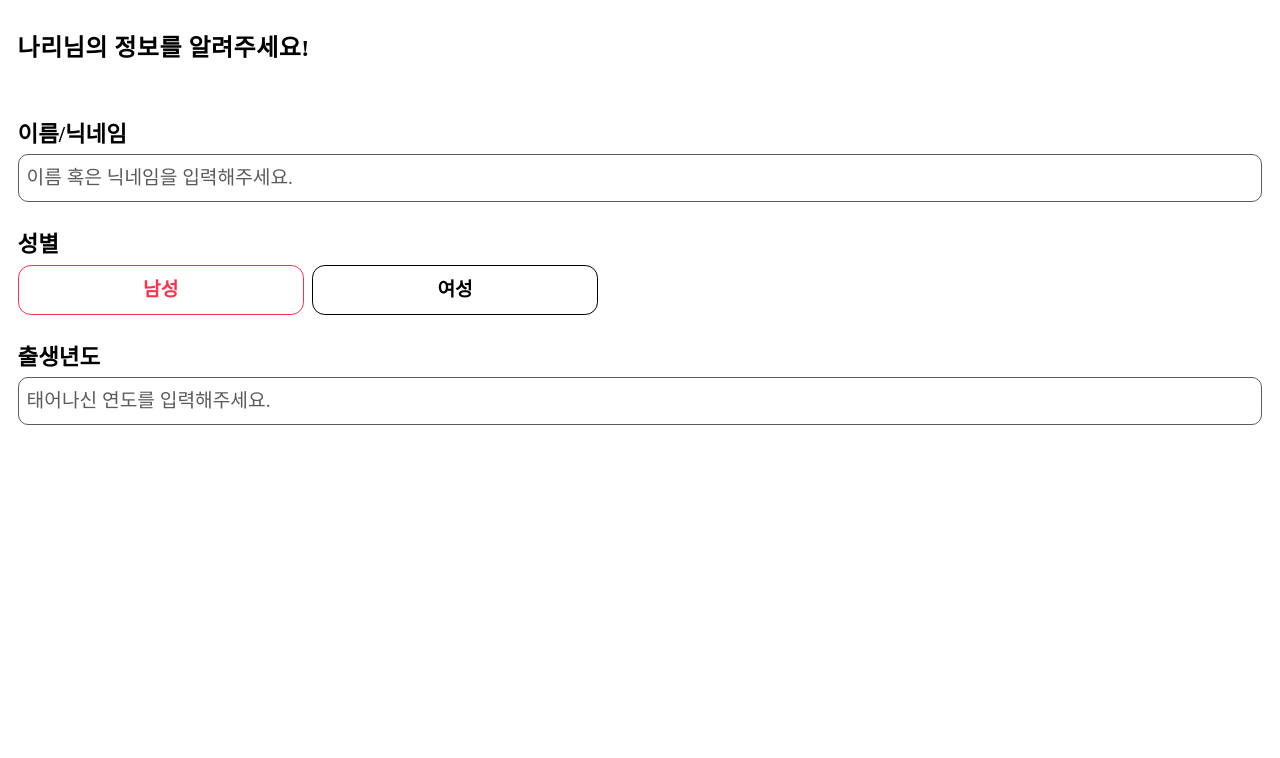
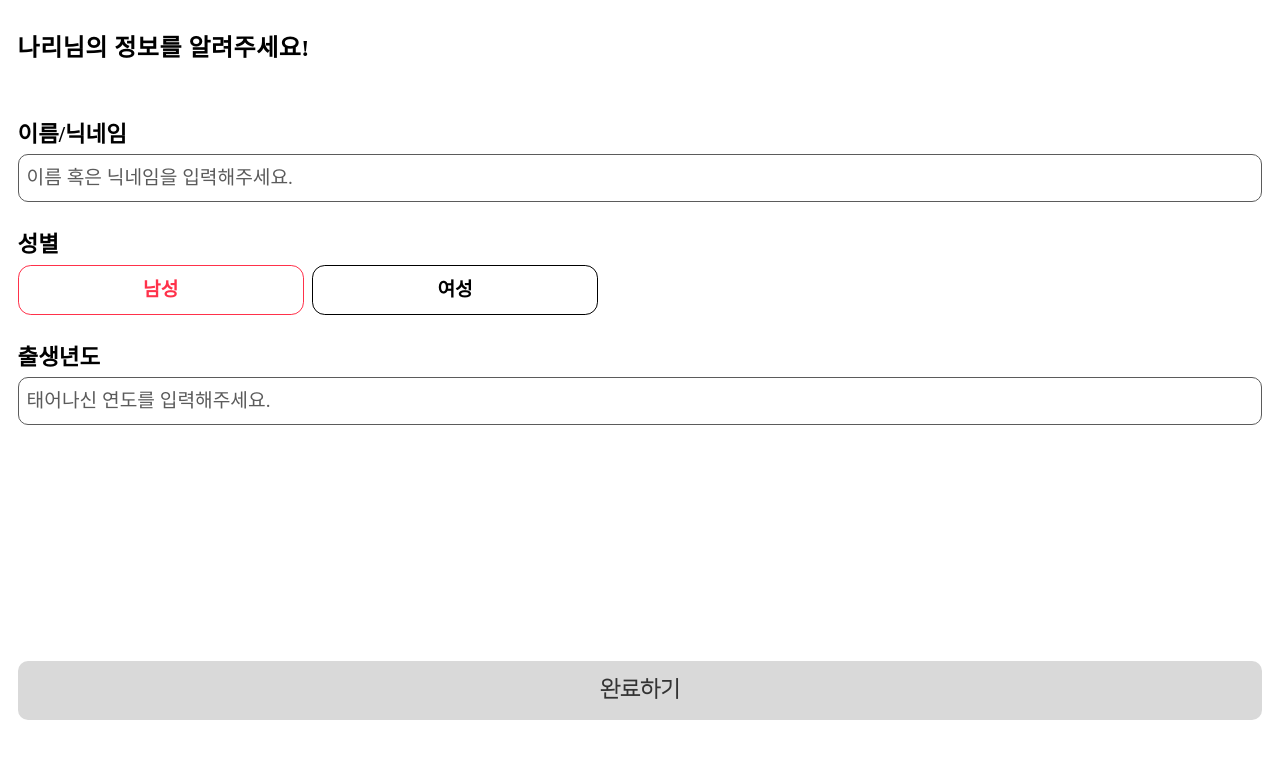
Before and after one commit to Parksolmi/seninanum-fe, a React (Create React App) app: page /signup/profile in a window 1280 px wide. Shown: the top 758 px of the page. Built offline with nearby package versions, Linux system fonts and the light colour scheme.

Commit message:
feat: 회원가입 프로필 작성 페이지 구현

```diff
--- a/src/components/common/Button.tsx
+++ b/src/components/common/Button.tsx
@@ -1,15 +1,19 @@
 import styled from 'styled-components';
-import { types } from 'util';
 
 // chilren: 버튼 텍스트
 // type: 동백 / 나리 / 비활성화
 interface ButtonProps {
   children: string;
+  disabled: boolean;
   readonly type: string | null;
 }
 
-const Button = ({ children, type }: ButtonProps) => {
-  return <StyledButton type={type}>{children}</StyledButton>;
+const Button = ({ children, disabled, type }: ButtonProps) => {
+  return (
+    <StyledButton disabled={disabled} type={type}>
+      {children}
+    </StyledButton>
+  );
 };
 
 const StyledButton = styled.button<ButtonProps>`
@@ -17,11 +21,7 @@ const StyledButton = styled.button<ButtonProps>`
   height: 3.7rem;
   color: ${({ type }) => (type === null ? '#5B5B5B' : '#ffffff')};
   background-color: ${({ type }) =>
-    type === null
-      ? 'var(--Base-Gray2, #EBECEB)'
-      : type === '동백'
-      ? 'var(--color-dong)'
-      : 'var(--color-nari)'};
+    type === '동백' ? 'var(--Primary-dong)' : 'var(--Primary-nari)'};
   text-align: center;
   font-size: 1.375rem;
   font-style: normal;
@@ -29,6 +29,11 @@ const StyledButton = styled.button<ButtonProps>`
   line-height: normal;
   border: none;
   border-radius: 0.625rem;
+
+  &:disabled {
+    background-color: #d9d9d9;
+    color: #333333;
+  }
 `;
 
 export default Button;
--- a/src/components/common/InputText.tsx
+++ b/src/components/common/InputText.tsx
@@ -3,13 +3,20 @@ import styled from 'styled-components';
 interface InputProps {
   label: string;
   placeholder: string;
+  name: string;
+  onChange: React.ChangeEventHandler<HTMLInputElement>;
 }
 
-const InputText = ({ label, placeholder }: InputProps) => {
+const InputText = ({ label, placeholder, name, onChange }: InputProps) => {
   return (
     <InputContainer>
       <Label>{label}</Label>
-      <InputBox type="text" placeholder={placeholder}></InputBox>
+      <InputBox
+        name={name}
+        type="text"
+        placeholder={placeholder}
+        onChange={onChange}
+      ></InputBox>
     </InputContainer>
   );
 };
--- a/src/pages/signup/ChooseTypePage.tsx
+++ b/src/pages/signup/ChooseTypePage.tsx
@@ -23,7 +23,9 @@ const ChooseTypePage: React.FC = () => {
         isSelected={selectedButton === '나리'}
         onClick={handleButtonClick}
       ></UserTypeButton>
-      <Button type={selectedButton}>다음</Button>
+      <Button disabled type={selectedButton}>
+        다음
+      </Button>
     </>
   );
 };
--- a/src/pages/signup/RegisterProfilePage.tsx
+++ b/src/pages/signup/RegisterProfilePage.tsx
@@ -1,64 +1,58 @@
 import React, { useEffect, useState } from 'react';
 import styled from 'styled-components';
+import Button from '../../components/common/Button';
 import InputText from '../../components/common/InputText';
 import Toggle from '../../components/signin/Toggle';
 
 const RegisterProfilePage: React.FC = () => {
-  const [selectedGender, setSelectedGender] = useState('');
+  const [selectedGender, setSelectedGender] = useState<string>('');
+  const [selectedButton, setSelectedButton] = useState<string | null>(null);
+  const [profileData, setProfileData] = useState<Object>({
+    nickname: '',
+    gender: '',
+    birth: '',
+  });
+
+  const handleOnChange = (e) => {
+    const { name, value } = e.target;
+    setProfileData((prev) => ({ ...prev, [name]: value }));
+  };
 
   useEffect(() => {
-    console.log(selectedGender);
+    setProfileData((prev) => ({ ...prev, gender: selectedGender }));
   }, [selectedGender]);
 
-  const [checkboxes, setCheckboxes] = useState({
-    selectAll: false,
-    option1: false,
-    option2: false,
-  });
+  const isDisabled = Object.values(profileData).some((value) => value === '');
 
-  const handleSelectAllChange = (checked: boolean) => {
-    setCheckboxes({
-      selectAll: checked,
-      option1: checked,
-      option2: checked,
-    });
-  };
+  //확인용
+  useEffect(() => {
+    console.log(profileData);
+    console.log(isDisabled);
+  }, [profileData]);
 
-  const handleOptionChange = (
-    option: 'option1' | 'option2',
-    checked: boolean
-  ) => {
-    setCheckboxes((prev) => {
-      const updatedCheckboxes = {
-        ...prev,
-        [option]: checked,
-        selectAll:
-          (checked && prev.option1 && prev.option2) ||
-          (!checked && !prev.option1 && !prev.option2)
-            ? checked
-            : prev.selectAll,
-      };
-      updatedCheckboxes.selectAll =
-        updatedCheckboxes.option1 && updatedCheckboxes.option2;
-      return updatedCheckboxes;
-    });
-  };
   return (
     <>
       <HeaderText>나리님의 정보를 알려주세요!</HeaderText>
       <WrapFrom>
         <InputText
+          name="nickname"
+          onChange={handleOnChange}
           label="이름/닉네임"
           placeholder="이름 혹은 닉네임을 입력해주세요."
         ></InputText>
-
         <Toggle options={['남성', '여성']} setState={setSelectedGender} />
-
         <InputText
+          name="birth"
+          onChange={handleOnChange}
           label="출생년도"
           placeholder="태어나신 연도를 입력해주세요."
         ></InputText>
       </WrapFrom>
+      <WrapButton>
+        <Button disabled={isDisabled} type={'동백'}>
+          완료하기
+        </Button>
+      </WrapButton>
     </>
   );
 };
@@ -78,5 +72,11 @@ const WrapFrom = styled.form`
   gap: 2rem;
   margin-top: 4rem;
 `;
+const WrapButton = styled.div`
+  position: fixed;
+  left: 1.1rem;
+  right: 1.1rem;
+  bottom: 5rem;
+`;
 
 export default RegisterProfilePage;
```
